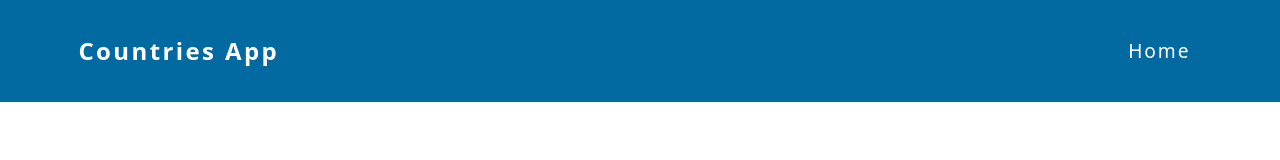
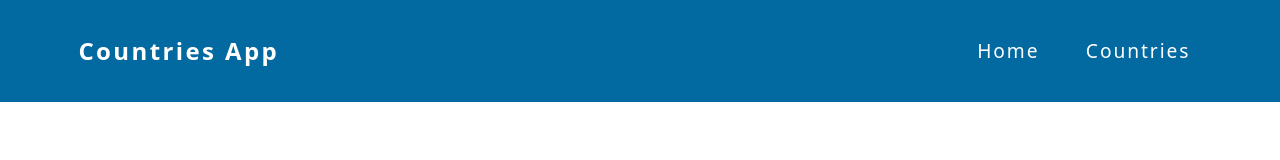
Before and after one commit to GonzaQuedena01/countries-app, a Vue app: page /home in a window 1280 px wide. Shown: the top 160 px of the page. Built offline with nearby package versions, Linux system fonts and the light colour scheme; no server answers.

Commit message:
chore: add access to country page.

```diff
--- a/src/public/components/Toolbar.vue
+++ b/src/public/components/Toolbar.vue
@@ -13,10 +13,16 @@ export default {
       Countries App
       </span>
 
-      <ul class="dropdown__main hidden md:block">
+      <ul class="dropdown__main hidden md:flex gap-6">
         <li class="dropdown__list">
           <router-link to="/" class="dropdown__link">
             <span class="dropdown__span">Home</span>
+          </router-link>
+        </li>
+
+        <li class="dropdown__list">
+          <router-link to="/countries" class="dropdown__link">
+            <span class="dropdown__span">Countries</span>
           </router-link>
         </li>
       </ul>
@@ -35,6 +41,12 @@ export default {
         <li class="dropdown__list">
           <router-link to="/" class="dropdown__link">
             <span class="dropdown__span">Home</span>
+          </router-link>
+        </li>
+
+        <li class="dropdown__list">
+          <router-link to="/countries" class="dropdown__link">
+            <span class="dropdown__span">Countries</span>
           </router-link>
         </li>
       </ul>
```
